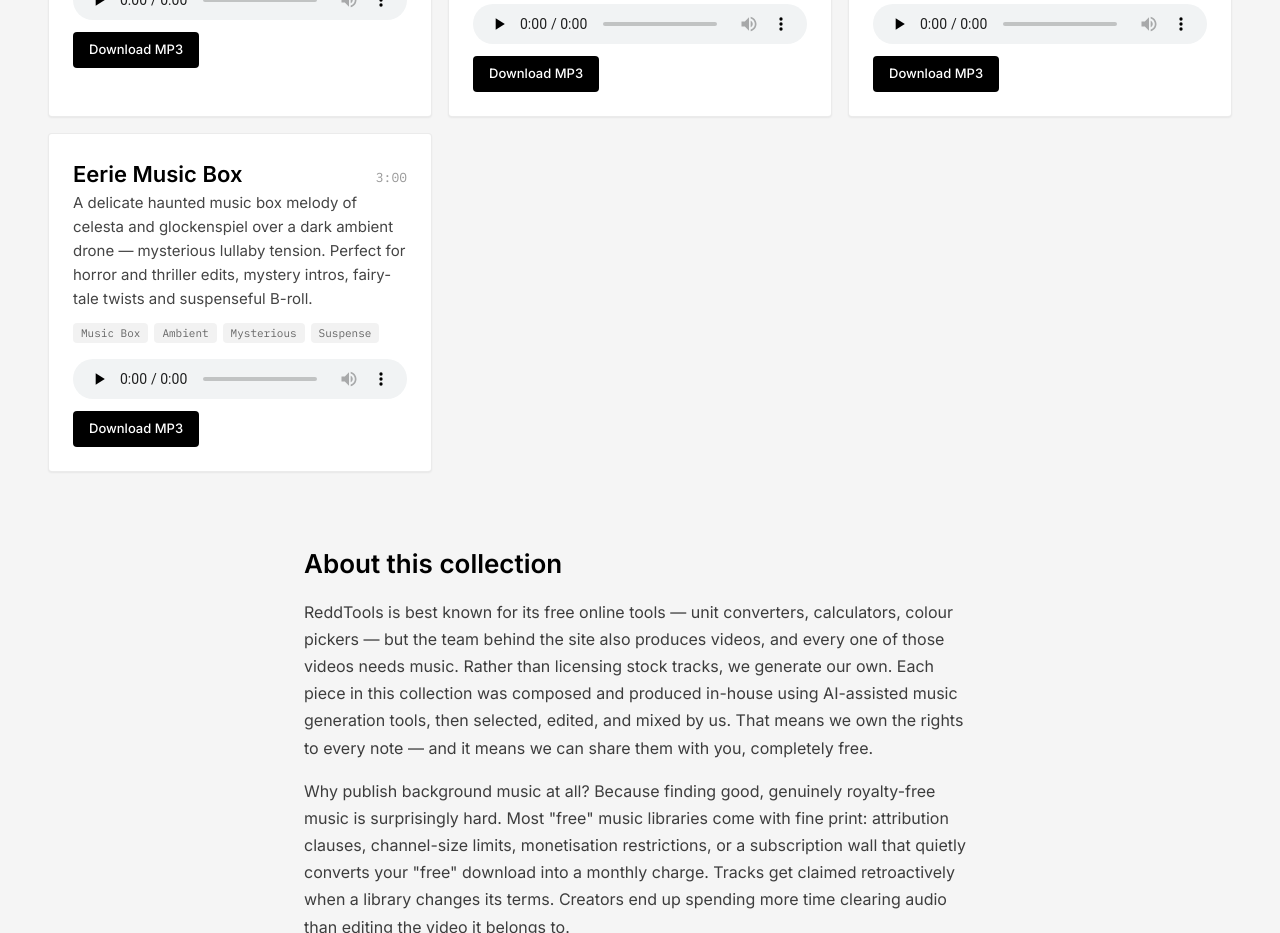
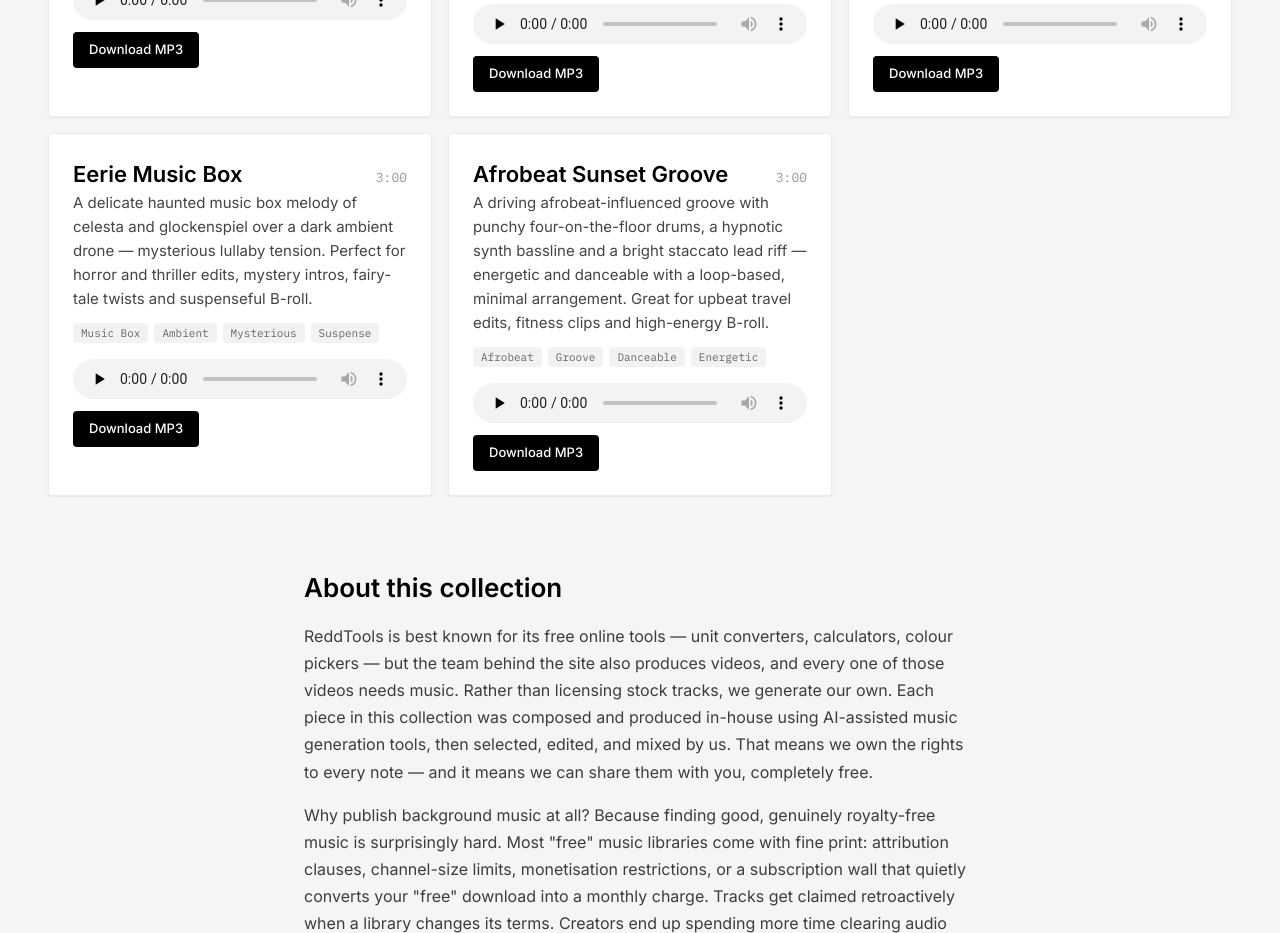
Before and after one commit to sharan01x/reddtools, an Astro site: page /music in a window 1280 px wide. Shown: the part 6400-7333 px from the top of the page. Built offline with nearby package versions, Linux system fonts and the light colour scheme; Astro itself is replaced by a stand-in of ours.

Commit message:
music: add 1 new weekly track (afrobeat-sunset-groove)

```diff
--- a/src/pages/music.astro
+++ b/src/pages/music.astro
@@ -457,6 +457,16 @@ const tracks = [
     'A delicate haunted music box melody of celesta and glockenspiel over a dark ambient drone — mysterious lullaby tension. Perfect for horror and thriller edits, mystery intros, fairy-tale twists and suspenseful B-roll.',
     attribution: 'Created for this collection — not used in a video',
     },
+    {
+    file: '/music/afrobeat-sunset-groove.mp3',
+    title: 'Afrobeat Sunset Groove',
+    duration: '3:00',
+    seconds: 180,
+    tags: ['Afrobeat', 'Groove', 'Danceable', 'Energetic'],
+    description:
+    'A driving afrobeat-influenced groove with punchy four-on-the-floor drums, a hypnotic synth bassline and a bright staccato lead riff — energetic and danceable with a loop-based, minimal arrangement. Great for upbeat travel edits, fitness clips and high-energy B-roll.',
+    attribution: 'Created for this collection — not used in a video',
+    },
     ];
 
 const jsonLd = [
```
Also changed, not shown: 1 other file.
